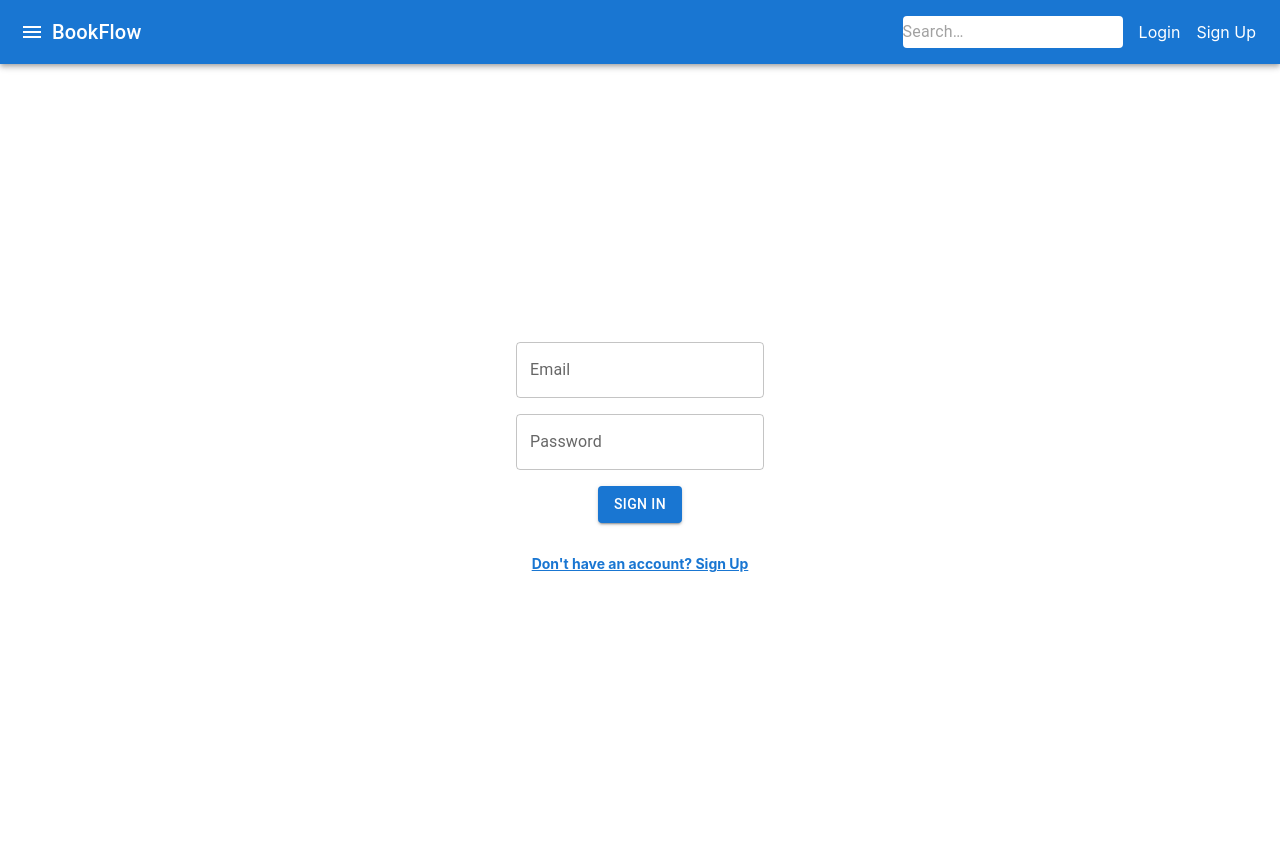
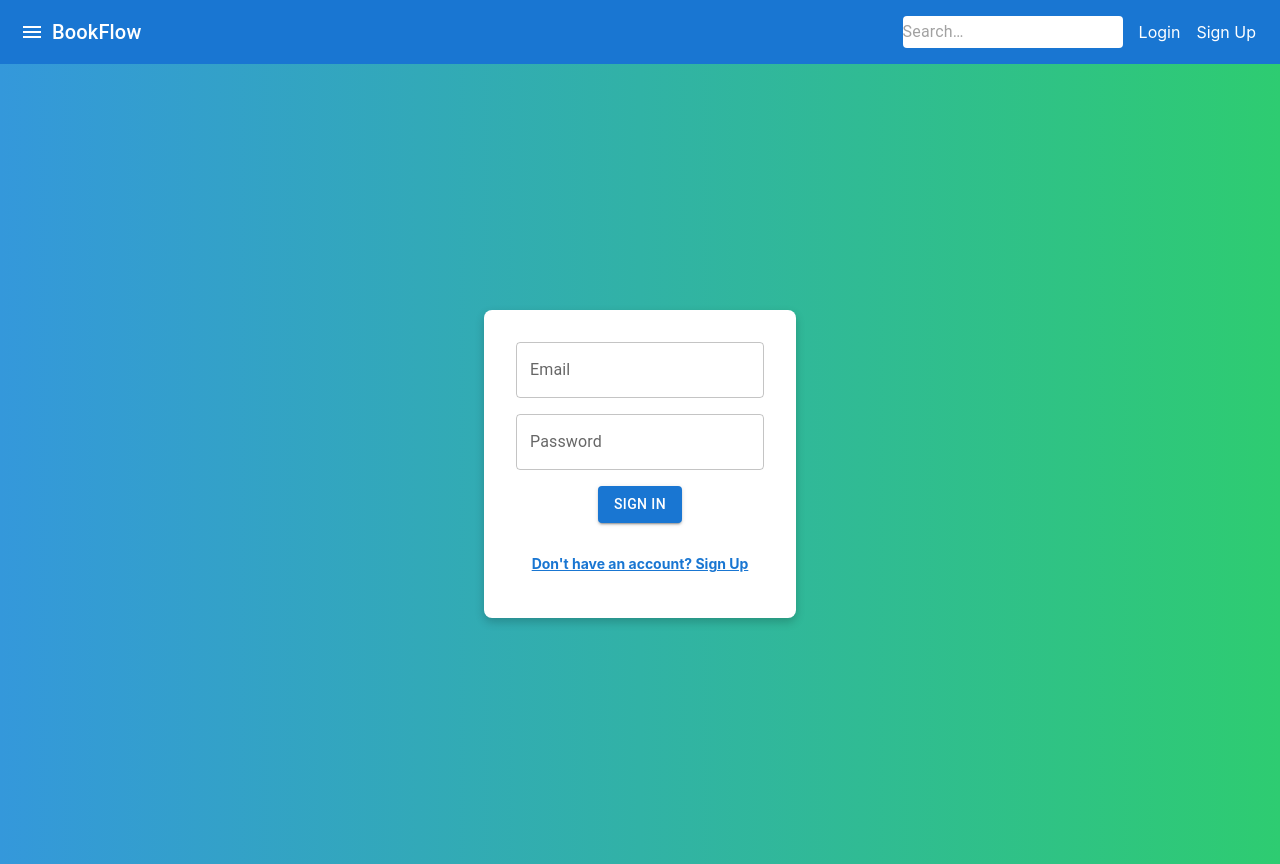
Before and after one commit to rohitagr0310/Bookflow-app, a React (Create React App) app: page /login in a window 1280 px wide. Built offline with nearby package versions, Linux system fonts and the light colour scheme.

Commit message:
styles updated

```diff
--- a/src/components/login_page/LoginPageStyles.js
+++ b/src/components/login_page/LoginPageStyles.js
@@ -6,13 +6,18 @@ const useStyles = makeStyles((theme) => ({
     flexDirection: "column",
     alignItems: "center",
     justifyContent: "center",
-    height: "100vh"
+    height: "100vh",
+    background: "linear-gradient(to right, #3498db, #2ecc71)"
   },
   form: {
     display: "flex",
     flexDirection: "column",
     alignItems: "center",
-    gap: theme.spacing(2)
+    gap: theme.spacing(2),
+    padding: theme.spacing(4),
+    borderRadius: "8px",
+    boxShadow: "0px 4px 10px rgba(0, 0, 0, 0.2)",
+    background: "#fff"
   },
   p: {
     cursor: "pointer",
@@ -20,7 +25,11 @@ const useStyles = makeStyles((theme) => ({
     textDecoration: "underline",
     marginTop: theme.spacing(2),
     fontSize: "14px",
-    fontWeight: "bold"
+    fontWeight: "bold",
+    transition: "color 0.3s ease-in-out",
+    "&:hover": {
+      color: theme.palette.primary.dark
+    }
   }
 }));
 
```
